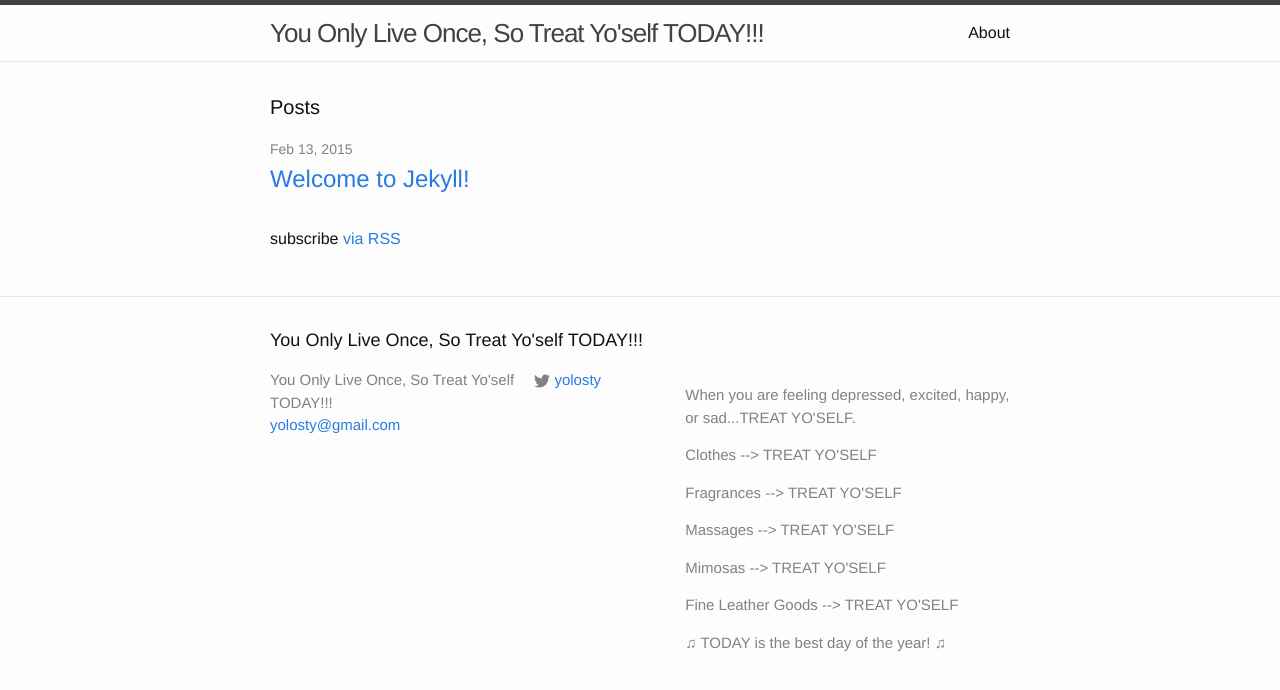
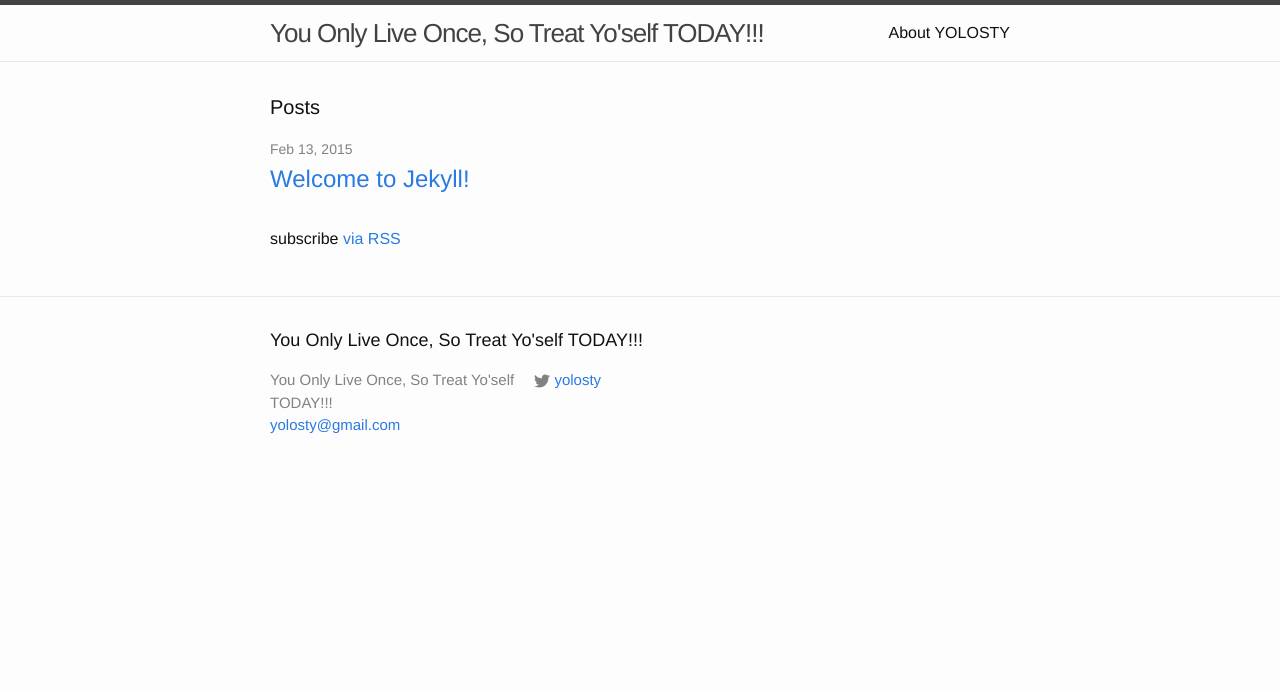
Before and after one commit to yolosty/yolosty.github.io, a Jekyll site: the page built from index.html, in a window 1280 px wide. Shown: the top 690 px of the page. Built offline with Jekyll 4.4.1, drawn with Linux system fonts in a browser that asks for light colours.

```diff
--- a/_config.yml
+++ b/_config.yml
@@ -2,13 +2,13 @@
 title: You Only Live Once, So Treat Yo'self TODAY!!!
 email: yolosty@gmail.com
 description: > # this means to ignore newlines until "baseurl:"
-  <p>When you are feeling depressed, excited, happy, or sad...TREAT YO'SELF.</p>
-  <p>Clothes --> TREAT YO'SELF</p>
-  <p>Fragrances --> TREAT YO'SELF</p>
-  <p>Massages --> TREAT YO'SELF</p>
-  <p>Mimosas --> TREAT YO'SELF</p>
-  <p>Fine Leather Goods --> TREAT YO'SELF</p>
-  <p>&#9835; TODAY is the best day of the year! &#9835;</p>
+  When you are feeling depressed, excited, happy, or sad...TREAT YO'SELF.
+  Clothes --> TREAT YO'SELF
+  Fragrances --> TREAT YO'SELF
+  Massages --> TREAT YO'SELF
+  Mimosas --> TREAT YO'SELF
+  Fine Leather Goods --> TREAT YO'SELF
+  &#9835; TODAY is the best day of the year! &#9835;
 baseurl: "" # the subpath of your site, e.g. /blog/
 url: "http://yolosty.today" # the base hostname & protocol for your site
 twitter_username: yolosty
--- a/_includes/footer.html
+++ b/_includes/footer.html
@@ -46,7 +46,6 @@
       </div>
 
       <div class="footer-col  footer-col-3">
-        <p class="text">{{ site.description }}</p>
       </div>
     </div>
 
```
Also changed, not shown: about.md (+3 -5 lines).
